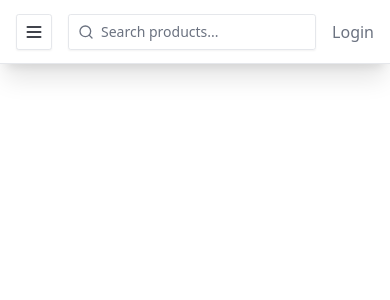
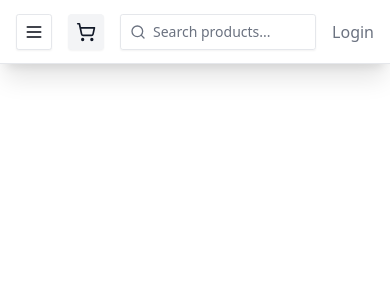
Before and after one commit to matfreitasc/FullStack-Capstone-FinalProject, a React (Vite) app: page / in a window 390 px wide. Shown: the top 300 px of the page. Built offline with nearby package versions, Linux system fonts and the light colour scheme; no server answers; what tailwindcss-debug-screens would draw is missing.

Commit message:
Remain logged in on separate sessions Fixes #16

```diff
--- /dev/null
+++ b/src/components/Cart.tsx
@@ -0,0 +1,22 @@
+import { useEffect } from 'react'
+import { Button } from './ui/button'
+import { ShoppingCart } from 'lucide-react'
+
+const Cart = () => {
+	useEffect(() => {
+		console.log('Cart component mounted')
+		return () => {
+			console.log('Cart component unmounted')
+		}
+	}, [])
+	return (
+		<div className='ml-auto'>
+			<Button variant='secondary' size='icon' className='rounded'>
+				<ShoppingCart className='w-5 h-5' />
+				<span className='sr-only'>Toggle user menu</span>
+			</Button>
+		</div>
+	)
+}
+
+export default Cart
--- a/src/components/PersistLogin.tsx
+++ b/src/components/PersistLogin.tsx
@@ -1,7 +1,7 @@
 import { Outlet } from 'react-router-dom'
 import { useEffect, useState } from 'react'
-import useRefreshToken from '@hooks/useRefreshToken'
-import useAuth from '@hooks/useAuth'
+import useRefreshToken from '@/hooks/useRefreshToken'
+import useAuth from '@/hooks/useAuth'
 
 const PersistLogin = () => {
 	const { auth } = useAuth()
@@ -18,7 +18,7 @@ const PersistLogin = () => {
 				setLoading(false)
 			}
 		}
-		!auth?.access_token ? verifyUser() : setLoading(false)
+		!auth ? verifyUser() : setLoading(false)
 	}, [])
 
 	return <>{loading ? <h1>Loading...</h1> : <Outlet />}</>
--- a/src/components/pages/Header.tsx
+++ b/src/components/pages/Header.tsx
@@ -14,6 +14,7 @@ import { Input } from '../ui/input'
 import { Link } from 'react-router-dom'
 import StoreLogo from '@/assets/logo.png'
 import useAuth from '@/hooks/useAuth'
+import Cart from '../Cart'
 
 const Header = () => {
 	const { auth } = useAuth()
@@ -36,26 +37,6 @@ const Header = () => {
 					}>
 					Products
 				</NavLink>
-				{/* <NavLink
-					to='categories'
-					end
-					className={({ isActive }) =>
-						isActive
-							? 'text-foreground hover:text-foreground'
-							: 'text-muted-foreground hover:text-foreground'
-					}>
-					Categories
-				</NavLink> */}
-				{/* <NavLink
-					to='/sales/'
-					end
-					className={({ isActive }) =>
-						isActive
-							? 'text-foreground hover:text-foreground'
-							: 'text-muted-foreground hover:text-foreground'
-					}>
-					Sales
-				</NavLink> */}
 			</nav>
 			<Sheet>
 				<SheetTrigger asChild>
@@ -105,7 +86,8 @@ const Header = () => {
 				</SheetContent>
 			</Sheet>
 			<div className='flex items-center w-full gap-4 md:ml-auto md:gap-2 lg:gap-4'>
-				<form className='flex-1 ml-auto sm:flex-initial'>
+				<Cart />
+				<form className='flex-1 sm:flex-initial'>
 					<div className='relative'>
 						<Search className='absolute left-2.5 top-2.5 h-4 w-4 text-muted-foreground' />
 						<Input
--- a/src/context/AuthProvider.tsx
+++ b/src/context/AuthProvider.tsx
@@ -18,16 +18,20 @@ export type User = {
 }
 
 type AuthCtx = {
-	auth: User | null
-	setAuth: Dispatch<SetStateAction<User | null>>
+	auth: string | null
+	user: User | null
+	setAuth: Dispatch<SetStateAction<string | null>>
+	setUser: Dispatch<SetStateAction<User | null>>
 }
 
 const AuthContext = createContext<null | AuthCtx>(null)
 export const AuthProvider = ({ children }: { children: ReactNode }) => {
-	const [auth, setAuth] = useState<User | null>(null)
-
+	const [auth, setAuth] = useState<string | null>(
+		localStorage.getItem('token') || null
+	)
+	const [user, setUser] = useState<User | null>(null)
 	return (
-		<AuthContext.Provider value={{ auth, setAuth }}>
+		<AuthContext.Provider value={{ auth, setAuth, user, setUser }}>
 			{children}
 		</AuthContext.Provider>
 	)
--- a/src/pages/auth/Login.tsx
+++ b/src/pages/auth/Login.tsx
@@ -60,7 +60,7 @@ export function Login() {
 		loading: false,
 		content: 'Pleaes wait...',
 	})
-	const { setAuth } = useAuth()
+	const { setAuth, setUser } = useAuth()
 
 	const navigate = useNavigate()
 	const location = useLocation()
@@ -82,7 +82,8 @@ export function Login() {
 			.then((res) => {
 				console.log(res)
 				const data = res.data.user
-				setAuth(data)
+				setAuth(data.access_token)
+				setUser(data)
 				localStorage.setItem('token', JSON.stringify(data.access_token))
 				setLoadingState({ loading: true, content: 'Redirecting...' })
 				new Promise((resolve) => setTimeout(resolve, 2000)).then(() =>
--- a/src/routes.tsx
+++ b/src/routes.tsx
@@ -14,6 +14,7 @@ import {
 import Layout from './Layout'
 import { getProductsLoader, getProductLoader } from './utils/api/actions'
 import RequireAuth from './components/RequireAuth'
+import PersistLogin from './components/PersistLogin'
 
 const routes = createBrowserRouter([
 	{
@@ -60,6 +61,9 @@ const routes = createBrowserRouter([
 		element: <SignUp />,
 	},
 	{
+		element: <PersistLogin />,
+		children: [
+			{
 				path: 'admin',
 				element: <AdminDashboard />,
 				errorElement: <div>Ops there was an error</div>,
@@ -71,6 +75,15 @@ const routes = createBrowserRouter([
 								path: 'products',
 								element: <ProductsDashboard />,
 							},
+							{
+								path: 'products/:id',
+								loader: ({ params }) => {
+									return getProductLoader(params.id)
+								},
+								element: <Product />,
+							},
+						],
+					},
 				],
 			},
 		],
```
Lines whose indentation alone changed are shown as unchanged.
